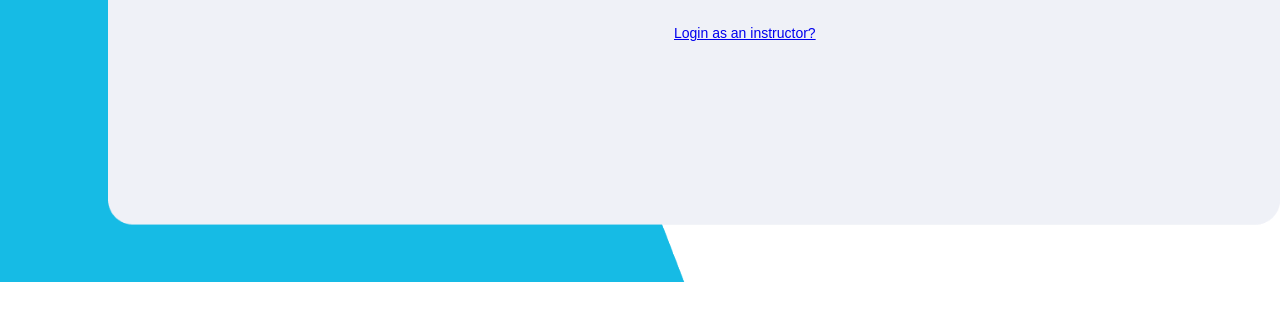
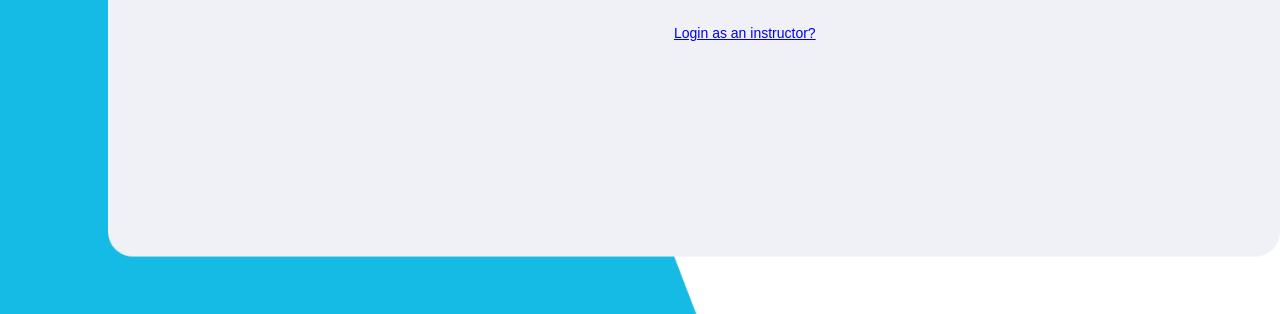
Before and after one commit to Femilove/Deejoft_Portal, a plain HTML site: page Html/teacher-signup.html in a window 1280 px wide. Shown: the part 518-832 px from the top of the page. Before the commit the page ends 800 px from the top, so only its background shows below. Drawn offline with Linux system fonts and the light colour scheme.

Commit message:
new file

```diff
--- a/Html/teacher-signup.html
+++ b/Html/teacher-signup.html
@@ -12,7 +12,7 @@
       background-image: url('../img/background design.png');
       background-size: cover;
       background-repeat: no-repeat;
-      overflow-y: hidden;
+
     }
     .container {
       position: relative; width: 90vw; max-width: 900px;
```
